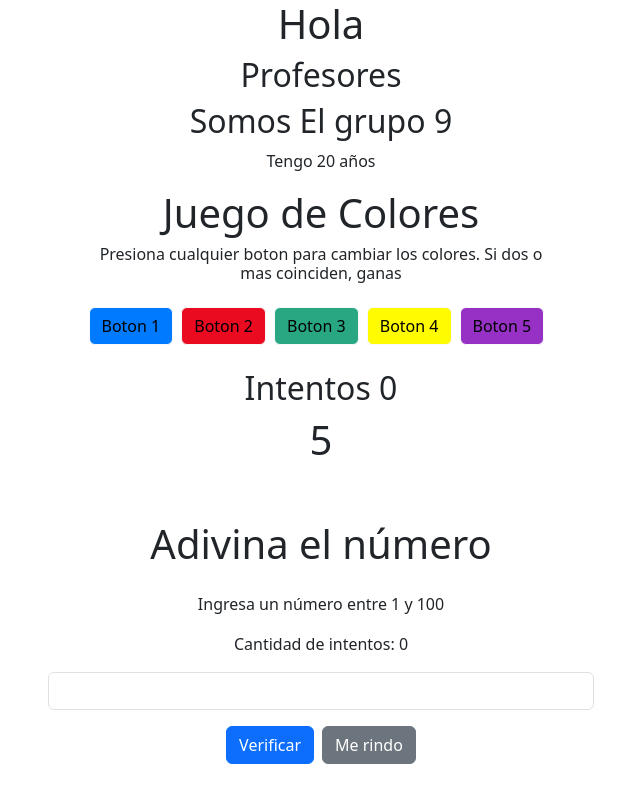
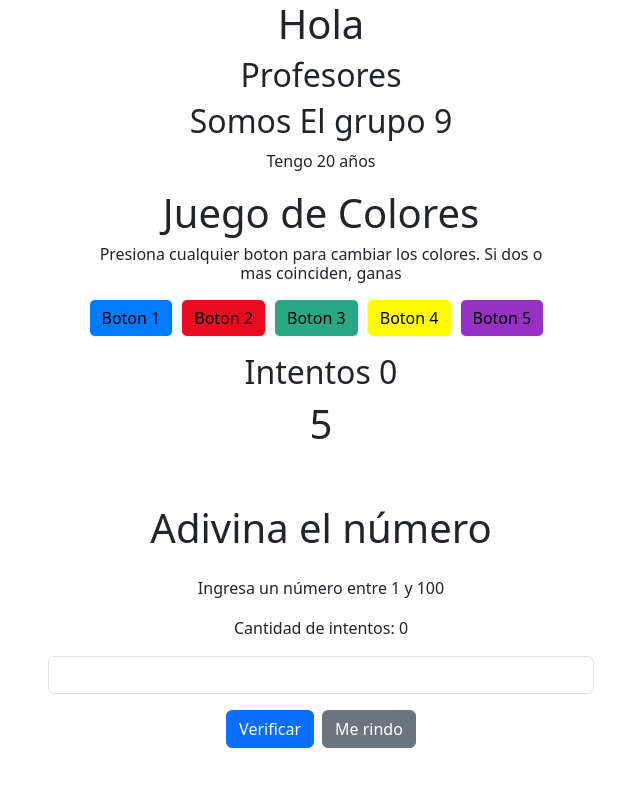
Before and after one commit to CeciTactaca/Proyecto04_GrupoN9, a React (Vite) app: page / in a window 1280 px wide. Shown: the whole page, without its empty margins (319-959 px from the left). Built offline with nearby package versions, Linux system fonts and the light colour scheme.

Commit message:
se soluciono un error

```diff
--- a/src/assets/components/JuegoColores.jsx
+++ b/src/assets/components/JuegoColores.jsx
@@ -34,7 +34,7 @@ function JuegoColores() {
     };
 
     return (
-        <Stack gap={3} className="col-md-5 mx-auto">
+        <Stack gap={2} className="col-md-5 mx-auto">
             <div class="grid text-center">
             <h1>Juego de Colores</h1>
             <h6>Presiona cualquier boton para cambiar los colores. Si dos o mas coinciden, ganas </h6>
```
Also changed, not shown: src/assets/components/Saludo.css (added).
